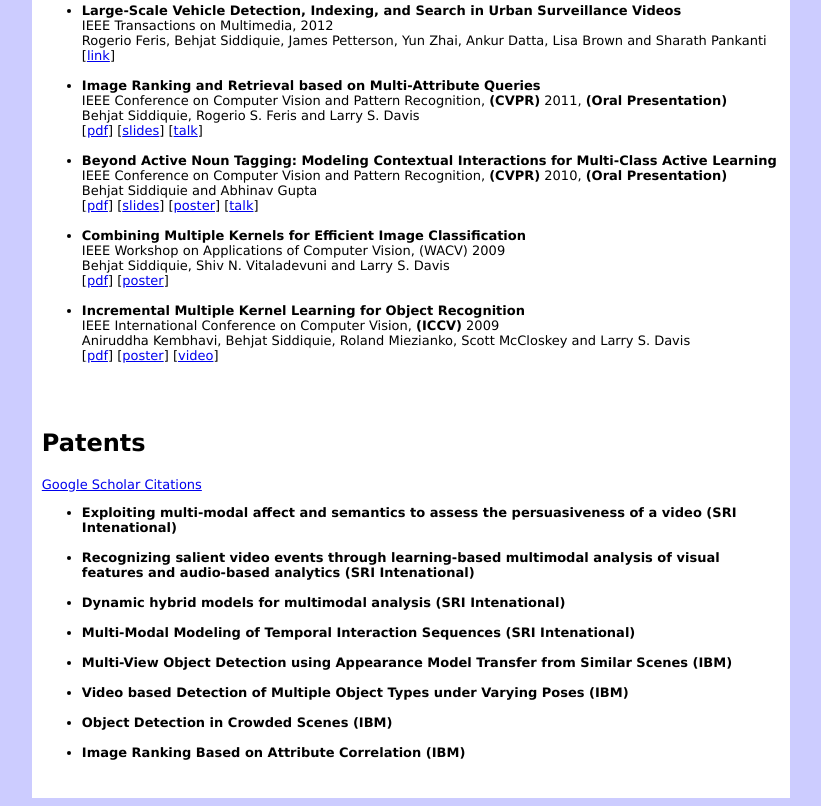
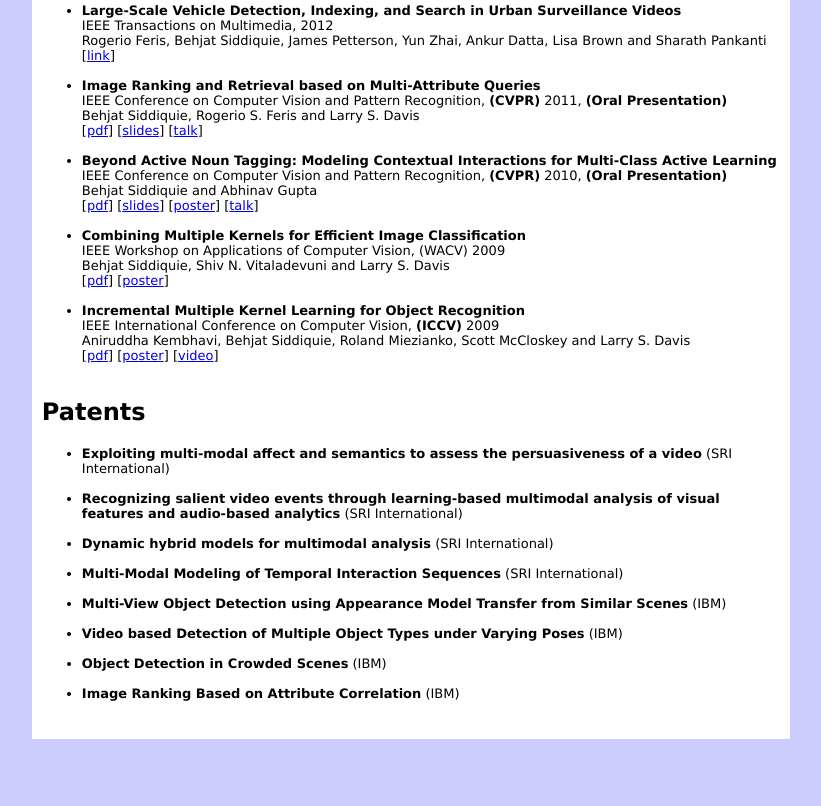
Before and after one commit to behjat/behjat.github.io, a plain HTML site: page index.html in a window 1280 px wide. Shown: the part 729-1535 px from the top of the page, without its empty margins (229-1050 px from the left). After the commit the page ends 1476 px from the top, so only its background shows below. Drawn offline with Linux system fonts and the light colour scheme.

Commit message:
Update index.html

```diff
--- a/index.html
+++ b/index.html
@@ -122,38 +122,34 @@ BTech. from the <a href="http://www.cse.iitb.ac.in">Indian Institute of Technolo
     </ul>
     </font>
 
-    <br>
-
     <h2 style="font-family:verdana">Patents</h2>
 
     <font size="2" face="Verdana">
 
-    <a href="http://scholar.google.com/citations?user=W08o-eEAAAAJ&hl=en">Google Scholar Citations</a>
-
     <ul>
 
-    <li><b>Exploiting multi-modal affect and semantics to assess the persuasiveness of a video (SRI Intenational)</b><br>
+	    <li><b>Exploiting multi-modal affect and semantics to assess the persuasiveness of a video</b> (SRI International)<br>
     </li><br>
 
-    <li><b>Recognizing salient video events through learning-based multimodal analysis of visual features and audio-based analytics (SRI Intenational)</b><br>
+    <li><b>Recognizing salient video events through learning-based multimodal analysis of visual features and audio-based analytics</b> (SRI International)<br>
     </li><br>
 
-    <li><b>Dynamic hybrid models for multimodal analysis (SRI Intenational)</b><br>
+    <li><b>Dynamic hybrid models for multimodal analysis</b> (SRI International)<br>
     </li><br>
 
-    <li><b>Multi-Modal Modeling of Temporal Interaction Sequences (SRI Intenational)</b><br>
+    <li><b>Multi-Modal Modeling of Temporal Interaction Sequences</b> (SRI International)<br>
     </li><br>
 
-    <li><b>Multi-View Object Detection using Appearance Model Transfer from Similar Scenes (IBM)</b><br>
+    <li><b>Multi-View Object Detection using Appearance Model Transfer from Similar Scenes</b> (IBM)<br>
     </li><br>
 
-    <li><b>Video based Detection of Multiple Object Types under Varying Poses (IBM)</b><br>
+    <li><b>Video based Detection of Multiple Object Types under Varying Poses</b> (IBM)<br>
     </li><br>
 
-    <li><b>Object Detection in Crowded Scenes (IBM)</b><br>
+    <li><b>Object Detection in Crowded Scenes</b> (IBM)<br>
     </li><br>
 
-    <li><b>Image Ranking Based on Attribute Correlation (IBM)</b><br>
+    <li><b>Image Ranking Based on Attribute Correlation</b> (IBM)<br>
     </li><br>
 
     </ul>
@@ -161,7 +157,6 @@ BTech. from the <a href="http://www.cse.iitb.ac.in">Indian Institute of Technolo
 
 </tr>
 </table>
-
 
 <!-- Start of StatCounter Code -->
 <script type="text/javascript">
```
